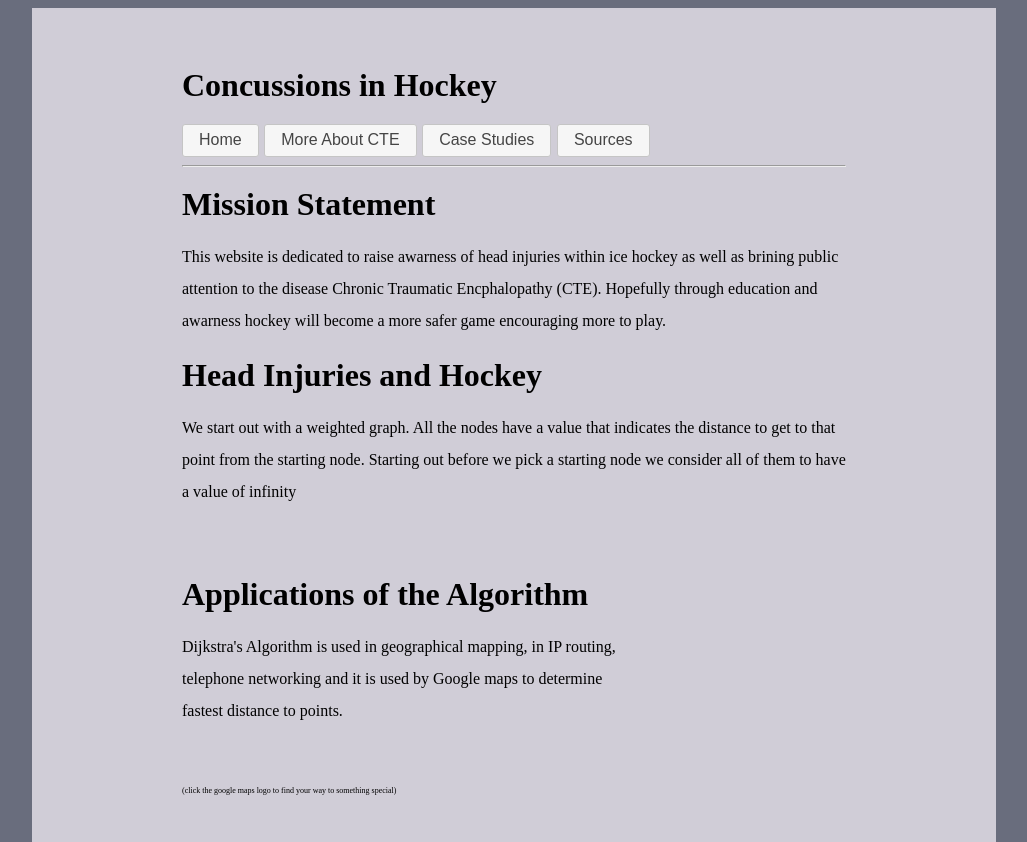
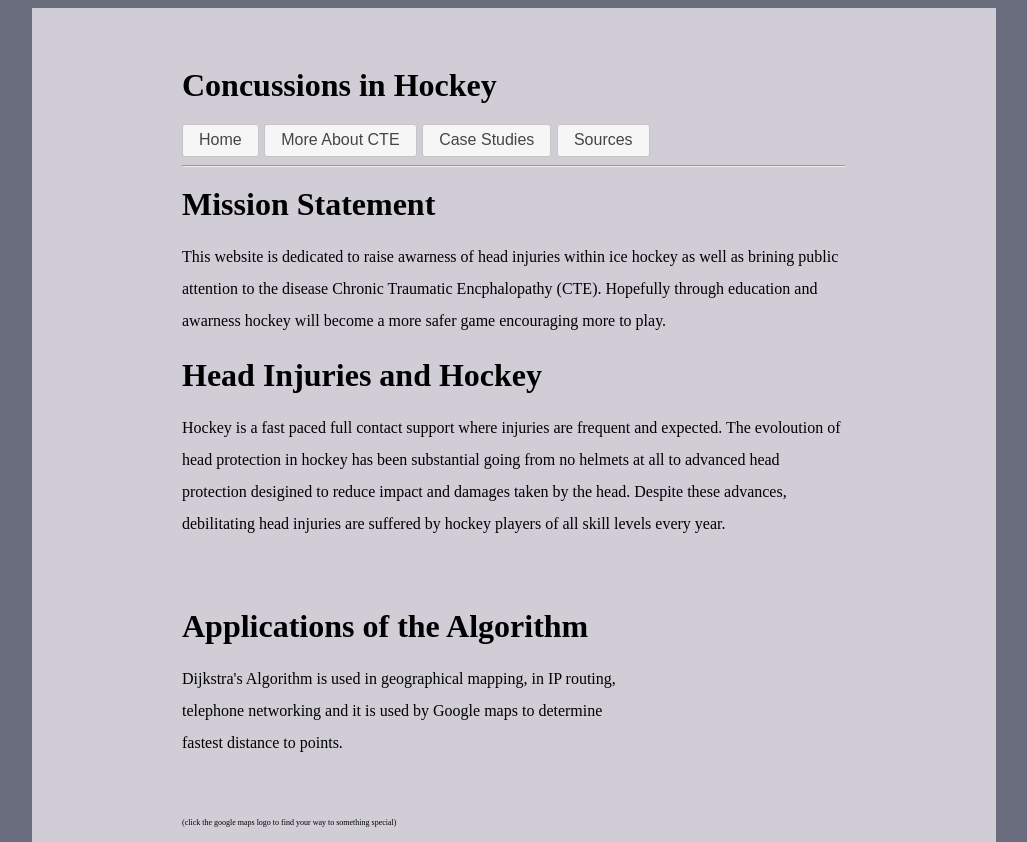
Before and after one commit to drossos/Head-Injuries-in-Hockey, a plain HTML site: page index.html in a window 1280 px wide. Shown: the top 842 px of the page, without its empty margins (126-1153 px from the left). Drawn offline with Linux system fonts and the light colour scheme.

Commit message:
text change

```diff
--- a/index.html
+++ b/index.html
@@ -28,7 +28,7 @@
 
          <h1>Head Injuries and Hockey</h1>
          <p>
-            We start out with a weighted graph. All the nodes have a value that indicates the distance to get to that point from the starting node. Starting out before we pick a starting node we consider all of them to have a value of infinity
+           Hockey is a fast paced full contact support where injuries are frequent and expected. The evoloution of head protection in hockey has been substantial going from no helmets at all to advanced head protection desigined to reduce impact and damages taken by the head. Despite these advances, debilitating head injuries are suffered by hockey players of all skill levels every year.
          </p>
          <br>
          <h1> Applications of the Algorithm</h1>
```
